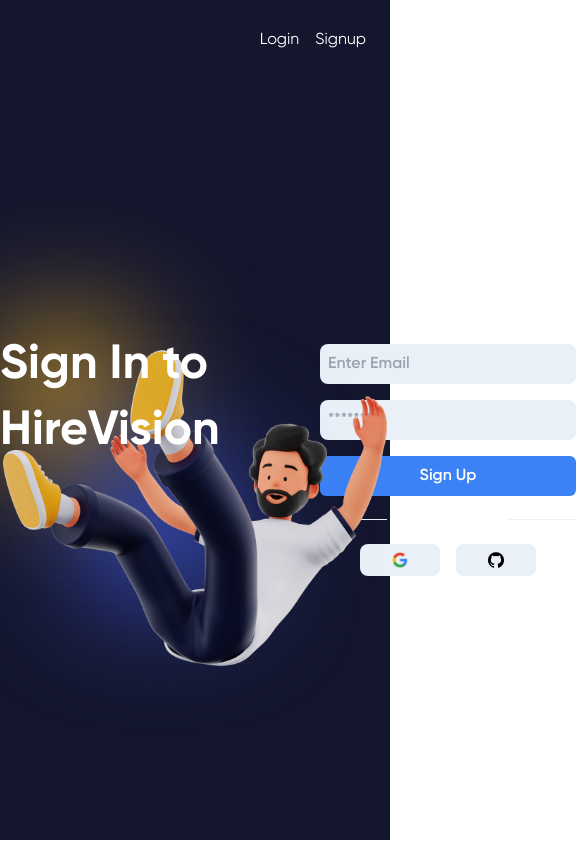
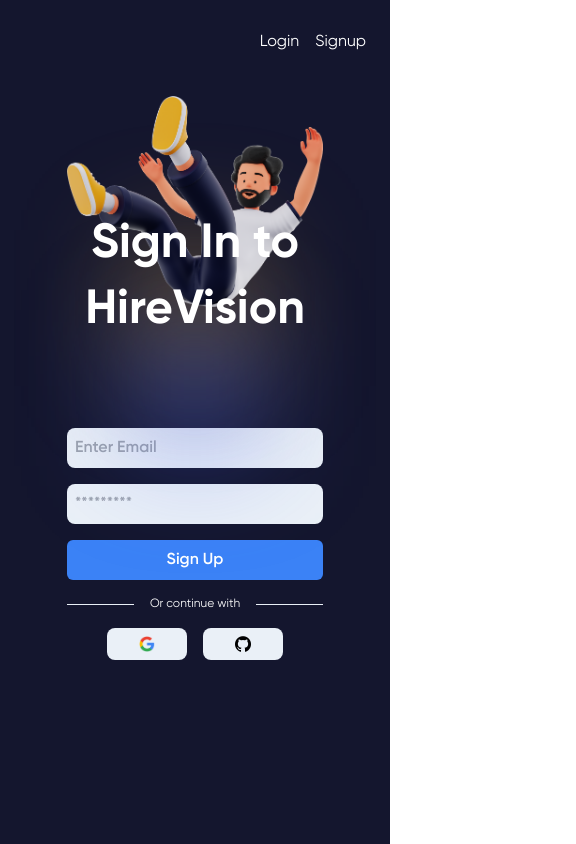
Before and after one commit to shayan-zaheer/hire-vision, a Next.js app in the folder client/: page / in a window 390 px wide. Shown: the whole page, 576 px wide, since content can reach past the window. Built offline with nearby package versions, Linux system fonts and the light colour scheme; no server answers.

Commit message:
Addressing mobile optimization issues

```diff
--- a/client/app/dashboard/page.tsx
+++ b/client/app/dashboard/page.tsx
@@ -1,14 +1,15 @@
 import BarGraph from '@/components/Bar'
 import LineGraph from '@/components/Line'
+import Navbar from '@/components/Navbar'
 import PieGraph from '@/components/Pie'
 import React from 'react'
 
 function Dashboard() {
   return (
-    <div>
+    <div className="bg-[#14162e] text-white font-gilroy ">
+            <Navbar />
       <LineGraph />
       <BarGraph />
-      <PieGraph />
     </div>
   )
 }
--- /dev/null
+++ b/client/app/jobs/page.tsx
@@ -0,0 +1,15 @@
+import Navbar from '@/components/Navbar';
+import React from 'react'
+
+function page() {
+  return (
+    <div className="bg-[#14162e] text-white font-gilroy ">
+            <Navbar />
+            <div className="min-h-[90vh]">
+
+            </div>
+        </div>
+  )
+}
+
+export default page;
--- a/client/app/page.tsx
+++ b/client/app/page.tsx
@@ -5,17 +5,21 @@
     return (
         <div className="bg-[#14162e] text-white font-gilroy ">
             <Navbar />
-            <div className="min-h-[90vh] flex items-center justify-around">
+            <div className="min-h-[90vh] flex max-sm:flex-col items-center justify-around max-sm:justify-center">
                 <div className="flex ">
-                    <div className="relative">
-                        <div className="size-32 bg-[#DDA82A] blur-3xl"></div>
-                        <div className="size-32 bg-[#4461F2] blur-3xl mx-24"></div>
+                    <div className="relative max-sm:flex max-sm:flex-col max-sm:items-center max-sm:justify-center">
+                        <div className="max-sm:size-20 size-32 bg-[#DDA82A] blur-3xl"></div>
+                        <div className="max-sm:size-20 size-32 bg-[#4461F2] blur-3xl mx-24"></div>
                     </div>
-                    <h1 className="text-5xl font-bold absolute z-10 max-w-sm leading-snug">
-                        Sign In to HireVision
+                    <h1 className="text-5xl font-bold absolute z-10 leading-snug max-sm:text-center max-sm:top-1/4 max-sm:left-1/2 max-sm:-translate-x-1/2 ">
+                        Sign In to <br /> HireVision
                     </h1>
                 </div>
-                <img src="/man.png" className="absolute max-w-sm mt-24" alt="" />
+                <img
+                    src="/man.png"
+                    className="absolute max-w-sm mt-24 sm:hidden max-sm:top-0 max-sm:w-64 xl:block"
+                    alt=""
+                />
                 <LoginBox />
             </div>
         </div>
--- a/client/components/Line.tsx
+++ b/client/components/Line.tsx
@@ -23,7 +23,7 @@
 );
 
 function LineGraph() {
-    return <Line options={options} data={data} />;
+    return <Line className="px-8" options={options} data={data} />;
 }
 
 export default LineGraph;
--- a/client/components/Navbar.tsx
+++ b/client/components/Navbar.tsx
@@ -5,13 +5,13 @@
 async function fetchStatus() {
     try {
         const headersList = await headers();
-        const cookies = headersList.get('cookie') || '';
+        const cookies = headersList.get("cookie") || "";
 
         const response = await fetch("http://localhost:8000/auth/status", {
             headers: {
-                Cookie: cookies
+                Cookie: cookies,
             },
-            cache: 'no-cache'
+            cache: "no-cache",
         });
 
         if (!response.ok) {
@@ -37,8 +37,30 @@
     const isAuthenticated = data?.status === "authenticated";
 
     return (
-        <nav className="h-20 flex items-center justify-end px-6 bg-[#14162e] text-white font-gilroy">
-            <ul className="relative flex items-center gap-4">
+        <nav className="h-[10vh] flex justify-between px-6 bg-[#14162e] text-white font-gilroy">
+            <ul className="flex items-center gap-4">
+                {isAuthenticated && (
+                    <>
+                        <li>
+                            <Link
+                                href="/dashboard"
+                                className="hover:underline hover:text-gray-300 transition-colors duration-200"
+                            >
+                                Dashboard
+                            </Link>
+                        </li>
+                        <li className="relative">
+                            <Link
+                                href="/jobs"
+                                className="hover:underline hover:text-gray-300 transition-colors duration-200"
+                            >
+                                Jobs
+                            </Link>
+                        </li>
+                   </>
+                )}
+            </ul>
+            <ul className="flex items-center gap-4">
                 {isAuthenticated ? (
                     <>
                         {data?.profile?.photos?.[0]?.value && (
```
Also changed, not shown: 1 other file (tests, documents, lock files or other folders).
